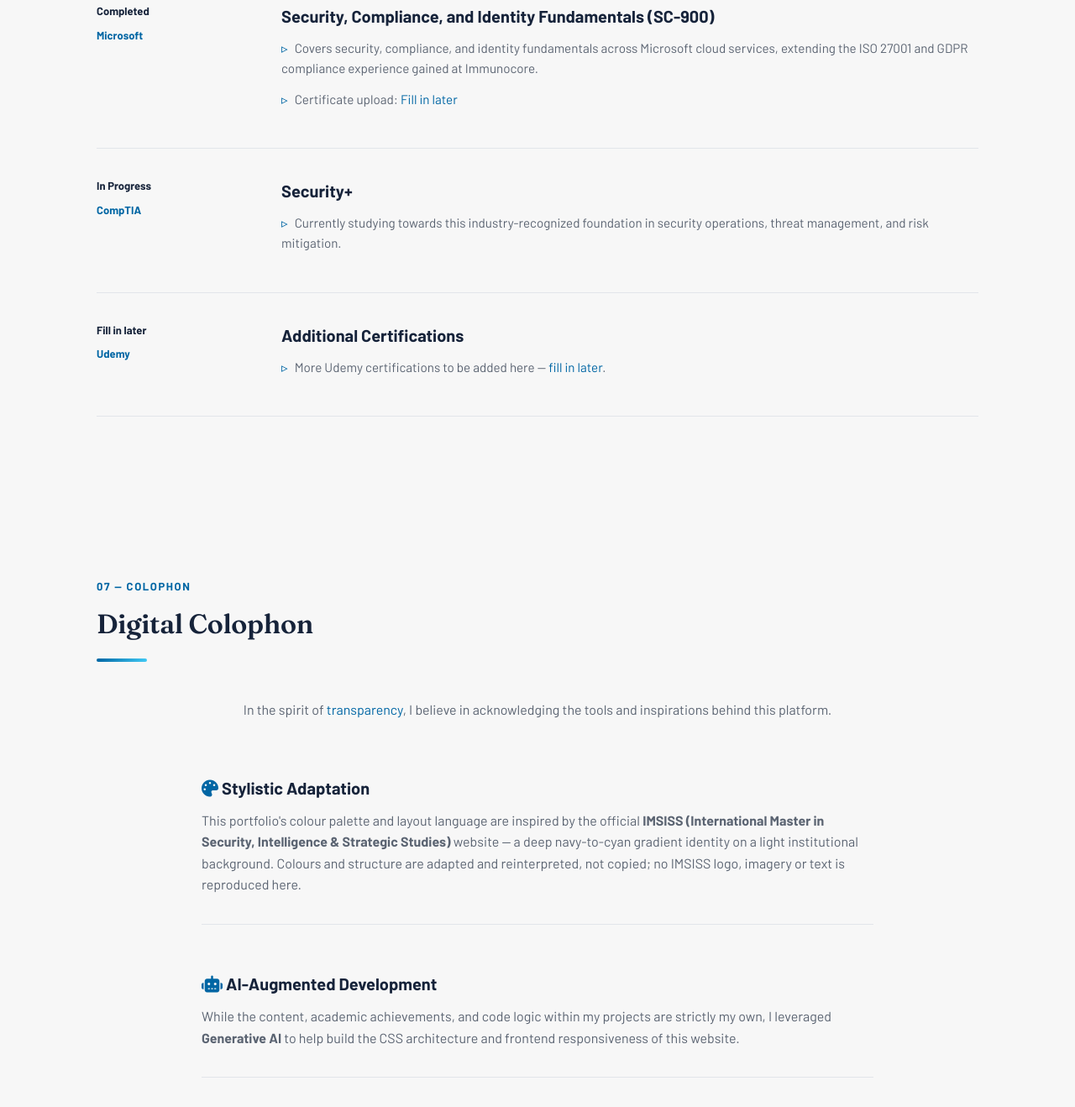
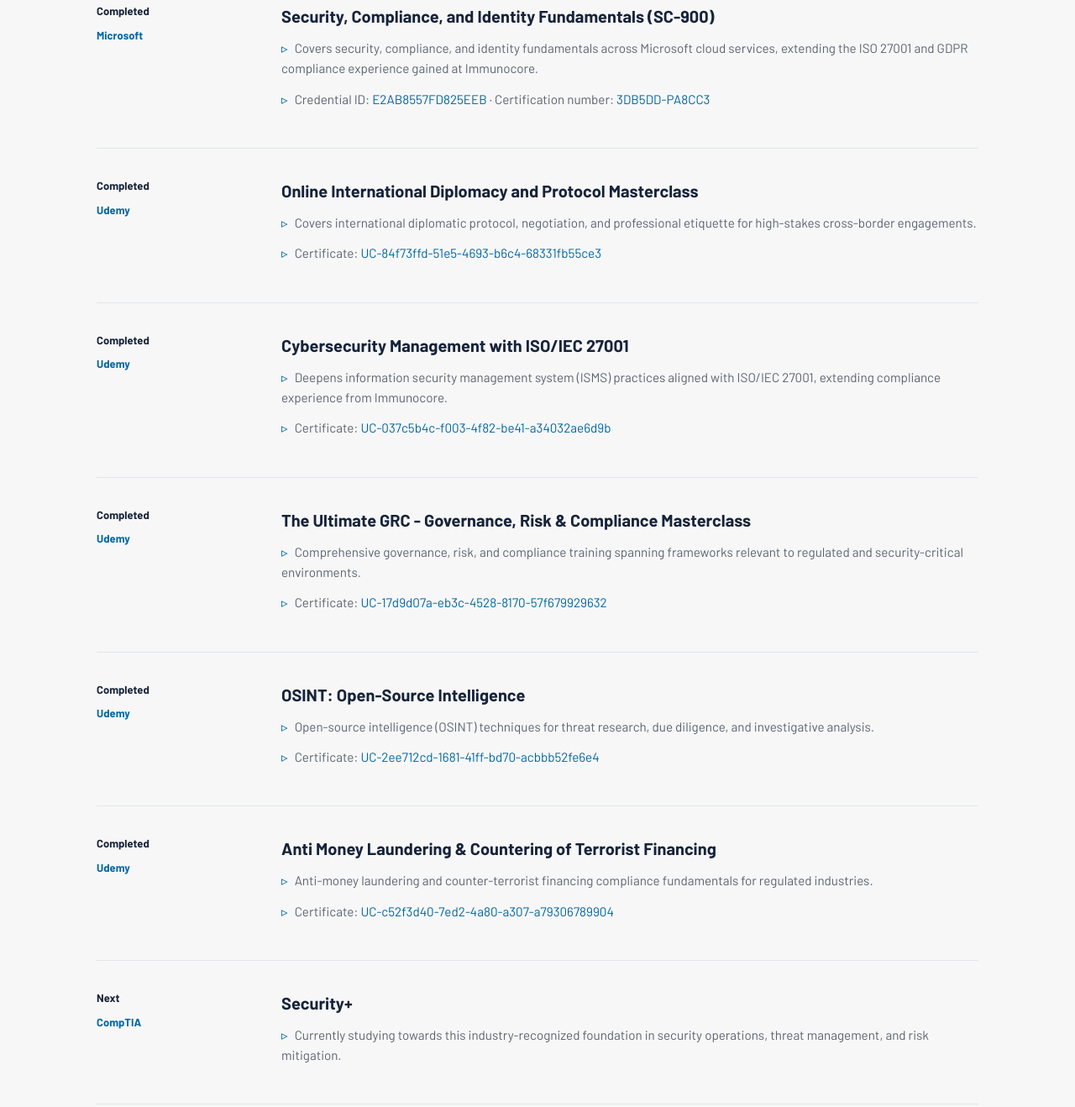
Before and after one commit to MATIOUI59/imsiss-portfolio, a plain HTML site: page index.html in a window 1280 px wide. Shown: the part 7110-8428 px from the top of the page at 84% size. Drawn offline with Linux system fonts and the light colour scheme.

Commit message:
Add real certification codes and completed Udemy certifications
Fills in the AZ-900/SC-900 credential IDs and adds the 5 completed
Udemy certifications with verification links, positioning CompTIA
Security+ as the next cert.

```diff
--- a/index.html
+++ b/index.html
@@ -408,7 +408,7 @@
                         <h4>Azure Fundamentals (AZ-900)</h4>
                         <ul>
                             <li>Foundational knowledge of cloud concepts and Microsoft Azure services, directly supporting cloud migration and security engineering work at LMAX Group.</li>
-                            <li>Certificate upload: <span class="accent">Fill in later</span></li>
+                            <li>Credential ID: <span class="accent">AA5B388B454921FF</span> · Certification number: <span class="accent">461AB9-9941B9</span></li>
                         </ul>
                     </div>
                 </div>
@@ -422,33 +422,90 @@
                         <h4>Security, Compliance, and Identity Fundamentals (SC-900)</h4>
                         <ul>
                             <li>Covers security, compliance, and identity fundamentals across Microsoft cloud services, extending the ISO 27001 and GDPR compliance experience gained at Immunocore.</li>
-                            <li>Certificate upload: <span class="accent">Fill in later</span></li>
+                            <li>Credential ID: <span class="accent">E2AB8557FD825EEB</span> · Certification number: <span class="accent">3DB5DD-PA8CC3</span></li>
                         </ul>
                     </div>
                 </div>
 
                 <div class="job-item">
                     <div class="job-left">
-                        <span class="range">In Progress</span>
+                        <span class="range">Completed</span>
+                        <span class="company">Udemy</span>
+                    </div>
+                    <div class="job-right">
+                        <h4>Online International Diplomacy and Protocol Masterclass</h4>
+                        <ul>
+                            <li>Covers international diplomatic protocol, negotiation, and professional etiquette for high-stakes cross-border engagements.</li>
+                            <li>Certificate: <a href="https://ude.my/UC-84f73ffd-51e5-4693-b6c4-68331fb55ce3" target="_blank" rel="noopener" class="accent">UC-84f73ffd-51e5-4693-b6c4-68331fb55ce3</a></li>
+                        </ul>
+                    </div>
+                </div>
+
+                <div class="job-item">
+                    <div class="job-left">
+                        <span class="range">Completed</span>
+                        <span class="company">Udemy</span>
+                    </div>
+                    <div class="job-right">
+                        <h4>Cybersecurity Management with ISO/IEC 27001</h4>
+                        <ul>
+                            <li>Deepens information security management system (ISMS) practices aligned with ISO/IEC 27001, extending compliance experience from Immunocore.</li>
+                            <li>Certificate: <a href="https://ude.my/UC-037c5b4c-f003-4f82-be41-a34032ae6d9b" target="_blank" rel="noopener" class="accent">UC-037c5b4c-f003-4f82-be41-a34032ae6d9b</a></li>
+                        </ul>
+                    </div>
+                </div>
+
+                <div class="job-item">
+                    <div class="job-left">
+                        <span class="range">Completed</span>
+                        <span class="company">Udemy</span>
+                    </div>
+                    <div class="job-right">
+                        <h4>The Ultimate GRC - Governance, Risk & Compliance Masterclass</h4>
+                        <ul>
+                            <li>Comprehensive governance, risk, and compliance training spanning frameworks relevant to regulated and security-critical environments.</li>
+                            <li>Certificate: <a href="https://ude.my/UC-17d9d07a-eb3c-4528-8170-57f679929632" target="_blank" rel="noopener" class="accent">UC-17d9d07a-eb3c-4528-8170-57f679929632</a></li>
+                        </ul>
+                    </div>
+                </div>
+
+                <div class="job-item">
+                    <div class="job-left">
+                        <span class="range">Completed</span>
+                        <span class="company">Udemy</span>
+                    </div>
+                    <div class="job-right">
+                        <h4>OSINT: Open-Source Intelligence</h4>
+                        <ul>
+                            <li>Open-source intelligence (OSINT) techniques for threat research, due diligence, and investigative analysis.</li>
+                            <li>Certificate: <a href="https://ude.my/UC-2ee712cd-1681-41ff-bd70-acbbb52fe6e4" target="_blank" rel="noopener" class="accent">UC-2ee712cd-1681-41ff-bd70-acbbb52fe6e4</a></li>
+                        </ul>
+                    </div>
+                </div>
+
+                <div class="job-item">
+                    <div class="job-left">
+                        <span class="range">Completed</span>
+                        <span class="company">Udemy</span>
+                    </div>
+                    <div class="job-right">
+                        <h4>Anti Money Laundering & Countering of Terrorist Financing</h4>
+                        <ul>
+                            <li>Anti-money laundering and counter-terrorist financing compliance fundamentals for regulated industries.</li>
+                            <li>Certificate: <a href="https://ude.my/UC-c52f3d40-7ed2-4a80-a307-a79306789904" target="_blank" rel="noopener" class="accent">UC-c52f3d40-7ed2-4a80-a307-a79306789904</a></li>
+                        </ul>
+                    </div>
+                </div>
+
+                <div class="job-item">
+                    <div class="job-left">
+                        <span class="range">Next</span>
                         <span class="company">CompTIA</span>
                     </div>
                     <div class="job-right">
                         <h4>Security+</h4>
                         <ul>
                             <li>Currently studying towards this industry-recognized foundation in security operations, threat management, and risk mitigation.</li>
-                        </ul>
-                    </div>
-                </div>
-
-                <div class="job-item">
-                    <div class="job-left">
-                        <span class="range">Fill in later</span>
-                        <span class="company">Udemy</span>
-                    </div>
-                    <div class="job-right">
-                        <h4>Additional Certifications</h4>
-                        <ul>
-                            <li>More Udemy certifications to be added here — <span class="accent">fill in later</span>.</li>
                         </ul>
                     </div>
                 </div>
```
